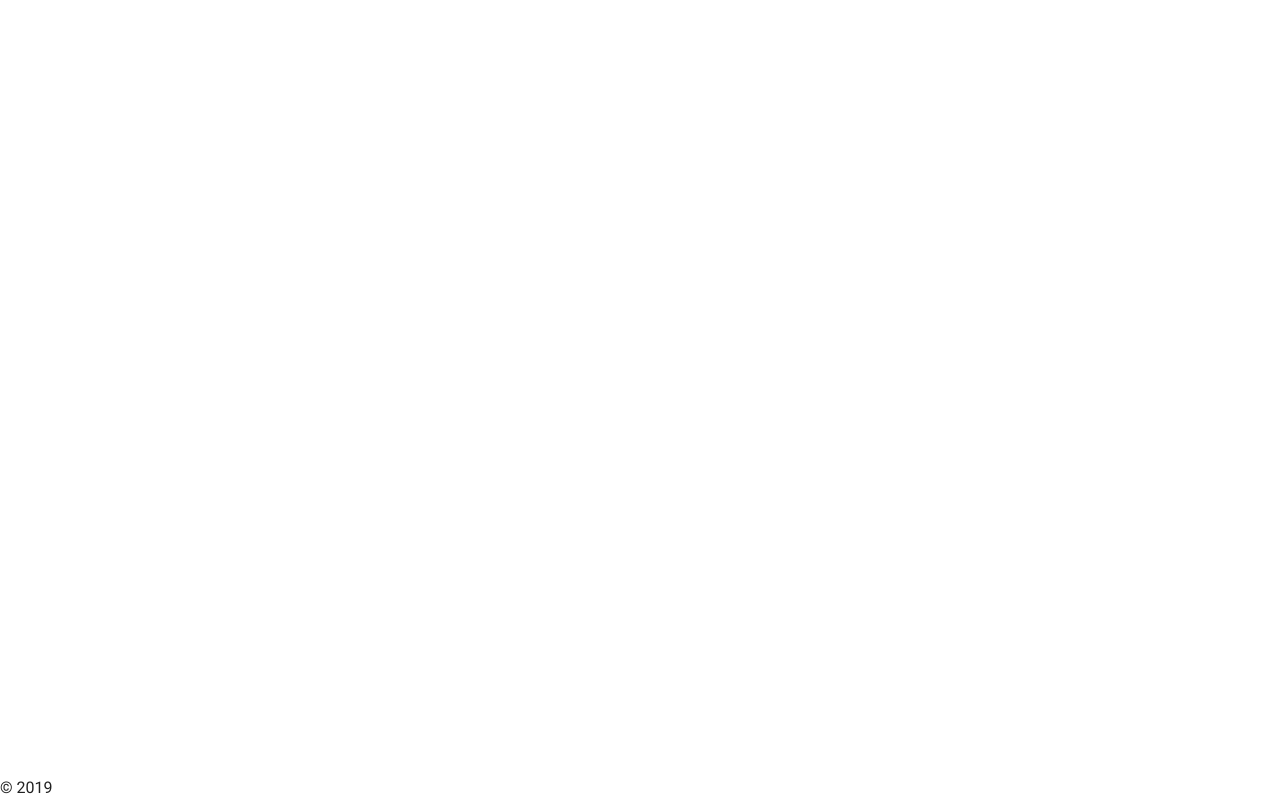
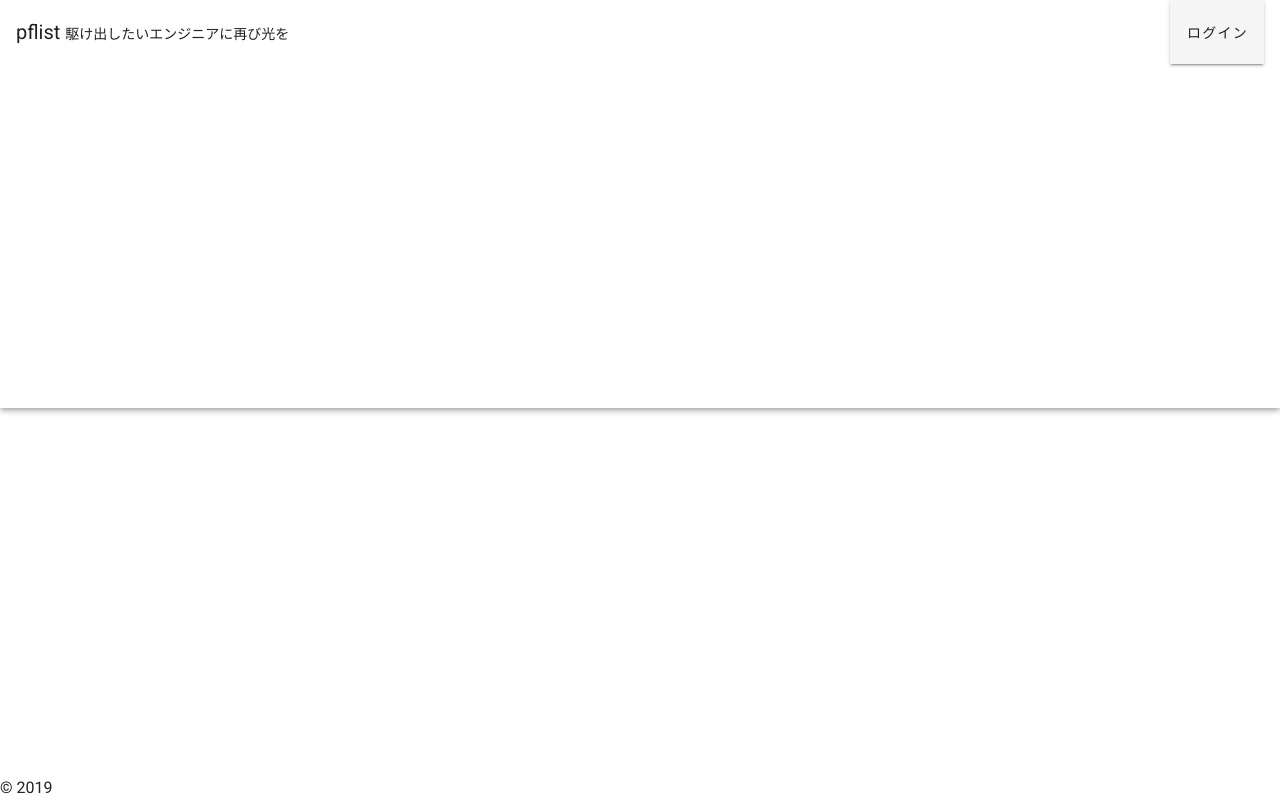
Before and after one commit to haruto830/pflist-frontend, a Nuxt app: page /detail/1 in a window 1280 px wide. Before the commit this address had no page. Built offline with nearby package versions, Linux system fonts and the light colour scheme.

Commit message:
add header

```diff
--- a/app/layouts/default.vue
+++ b/app/layouts/default.vue
@@ -1,5 +1,17 @@
 <template>
   <v-app dark>
+    <v-toolbar>
+      <v-toolbar-title
+        >pflist
+        <span style="font-size:14px;"
+          >駆け出したいエンジニアに再び光を</span
+        ></v-toolbar-title
+      >
+      <v-spacer></v-spacer>
+      <v-toolbar-items>
+        <v-btn flat>ログイン</v-btn>
+      </v-toolbar-items>
+    </v-toolbar>
     <v-content>
       <v-container>
         <nuxt />
```
